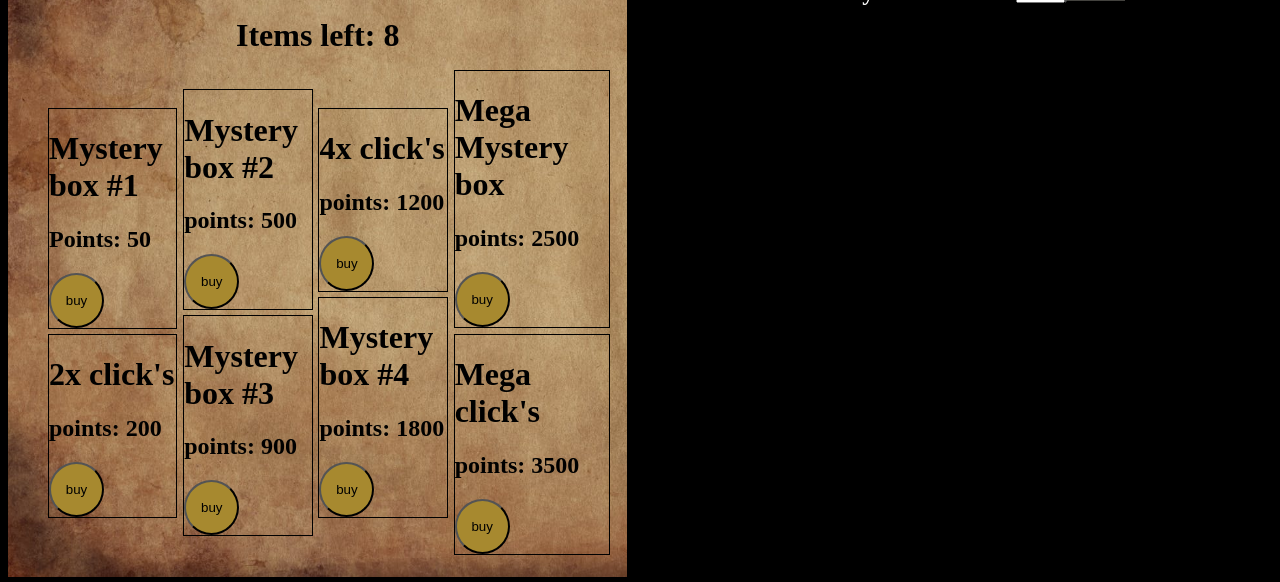
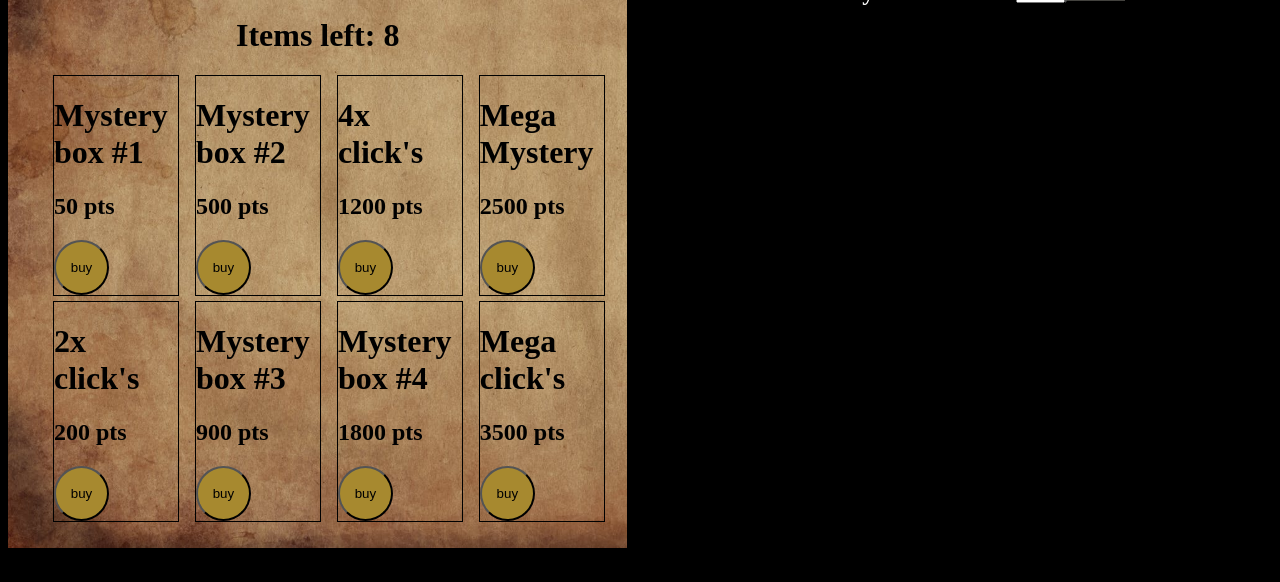
Before and after one commit to randyfranzmeier/Web_Dev_Clicker_Game, a React (Create React App) app in the folder Frontend/clickergame/: page / in a window 1280 px wide. Shown: the part 649-1231 px from the top of the page. After the commit the page ends 1205 px from the top, so only its background shows below. Built offline with nearby package versions, Linux system fonts and the light colour scheme.

Commit message:
enhanced UI

```diff
--- a/Frontend/clickergame/src/components/Store.js
+++ b/Frontend/clickergame/src/components/Store.js
@@ -144,44 +144,44 @@ export default function Store() {
                 <div className="store-first-half">
                     <li id="item1">
                         <h1>Mystery box #1</h1>
-                        <h2>Points: 50</h2><button id="perk1" onClick={() => jelloStore(1)}>buy</button>
+                        <h2>50 pts</h2><button id="perk1" onClick={() => jelloStore(1)}>buy</button>
                     </li>
                     <li id="item2">
                         <h1>2x click's</h1>
-                        <h2>points: 200</h2><button id="perk2" onClick={() => jelloStore(2)}>buy</button>
+                        <h2>200 pts</h2><button id="perk2" onClick={() => jelloStore(2)}>buy</button>
                     </li>
                 </div>
 
                 <div className="store-second-half">
                     <li id="item3">
                         <h1>Mystery box #2</h1>
-                        <h2>points: 500</h2><button id="perk3" onClick={() => jelloStore(3)}>buy</button>
+                        <h2>500 pts</h2><button id="perk3" onClick={() => jelloStore(3)}>buy</button>
                     </li>
                     <li id="item4">
                         <h1>Mystery box #3</h1>
-                        <h2>points: 900</h2><button id="perk4" onClick={() => jelloStore(4)}>buy</button>
+                        <h2>900 pts</h2><button id="perk4" onClick={() => jelloStore(4)}>buy</button>
                     </li>
                 </div>
 
                 <div className="store-third-half">
                     <li id="item5">
                         <h1>4x click's</h1>
-                        <h2>points: 1200</h2><button id="perk5" onClick={() => jelloStore(5)}>buy</button>
+                        <h2>1200 pts</h2><button id="perk5" onClick={() => jelloStore(5)}>buy</button>
                     </li>
                     <li id="item6">
                         <h1>Mystery box #4</h1>
-                        <h2>points: 1800</h2><button id="perk6" onClick={() => jelloStore(6)}>buy</button>
+                        <h2>1800 pts</h2><button id="perk6" onClick={() => jelloStore(6)}>buy</button>
                     </li>
                 </div>
 
                 <div className="store-fourth-half">
                     <li id="item7">
-                        <h1>Mega Mystery box</h1>
-                        <h2>points: 2500</h2><button id="perk7" onClick={() => jelloStore(7)}>buy</button>
+                        <h1>Mega Mystery</h1>
+                        <h2>2500 pts</h2><button id="perk7" onClick={() => jelloStore(7)}>buy</button>
                     </li>
                     <li id="item8">
                         <h1>Mega click's</h1>
-                        <h2>points: 3500</h2><button id="perk8" onClick={() => jelloStore(8)}>buy</button>
+                        <h2>3500 pts</h2><button id="perk8" onClick={() => jelloStore(8)}>buy</button>
                     </li>
                 </div>
 
--- a/Frontend/clickergame/src/styles/Scores.css
+++ b/Frontend/clickergame/src/styles/Scores.css
@@ -22,4 +22,3 @@ div.leaderBoard {
 .inputArea>#prompt {
     margin-right: 2%;
 }
-/*This changes the color of the button when it is hovered over*/
--- a/Frontend/clickergame/src/styles/Store.css
+++ b/Frontend/clickergame/src/styles/Store.css
@@ -61,22 +61,26 @@ ul>div>li {
 
 /*first 2 store items*/
 .store-first-half {
-    flex: 1 1 auto;
+    flex: 1 1 0px;
+    padding: 5px;
 }
 
 /*second 2 store items*/
 .store-second-half {
-    flex: 1 1 auto;
+    flex: 1 1 0px;
+    padding: 5px;
 }
 
 /*third 2 store items*/
 .store-third-half {
-    flex: 1 1 auto;
+    flex: 1 1 0px;
+    padding: 5px;
 }
 
 /*last 2 store items*/
 .store-fourth-half {
-    flex: 1 1 auto;
+    flex: 1 1 0px;
+    padding: 5px;
     margin-right: 3%;
 }
 
```
Also changed, not shown: 1 other file (tests, documents, lock files or other folders).
